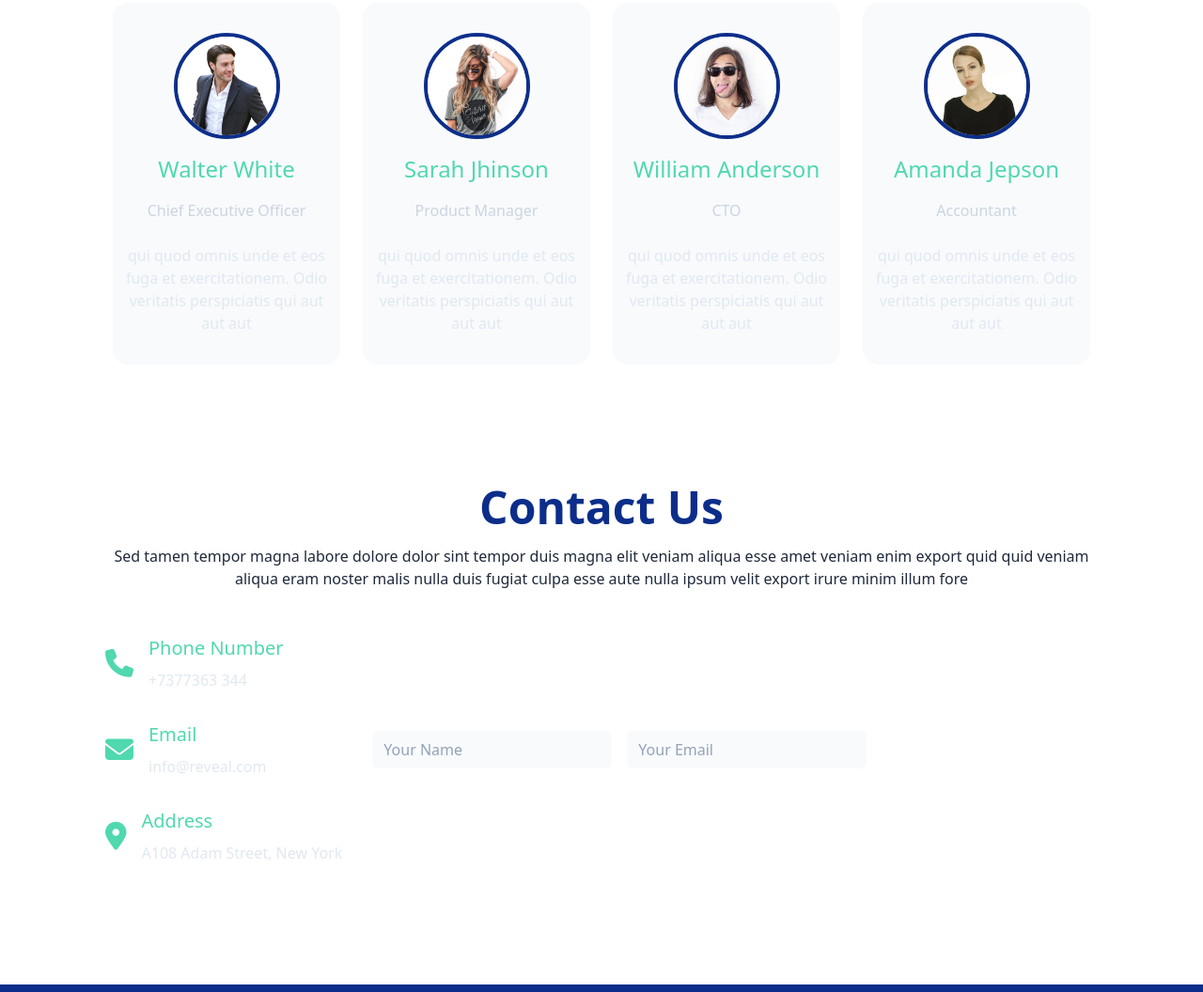
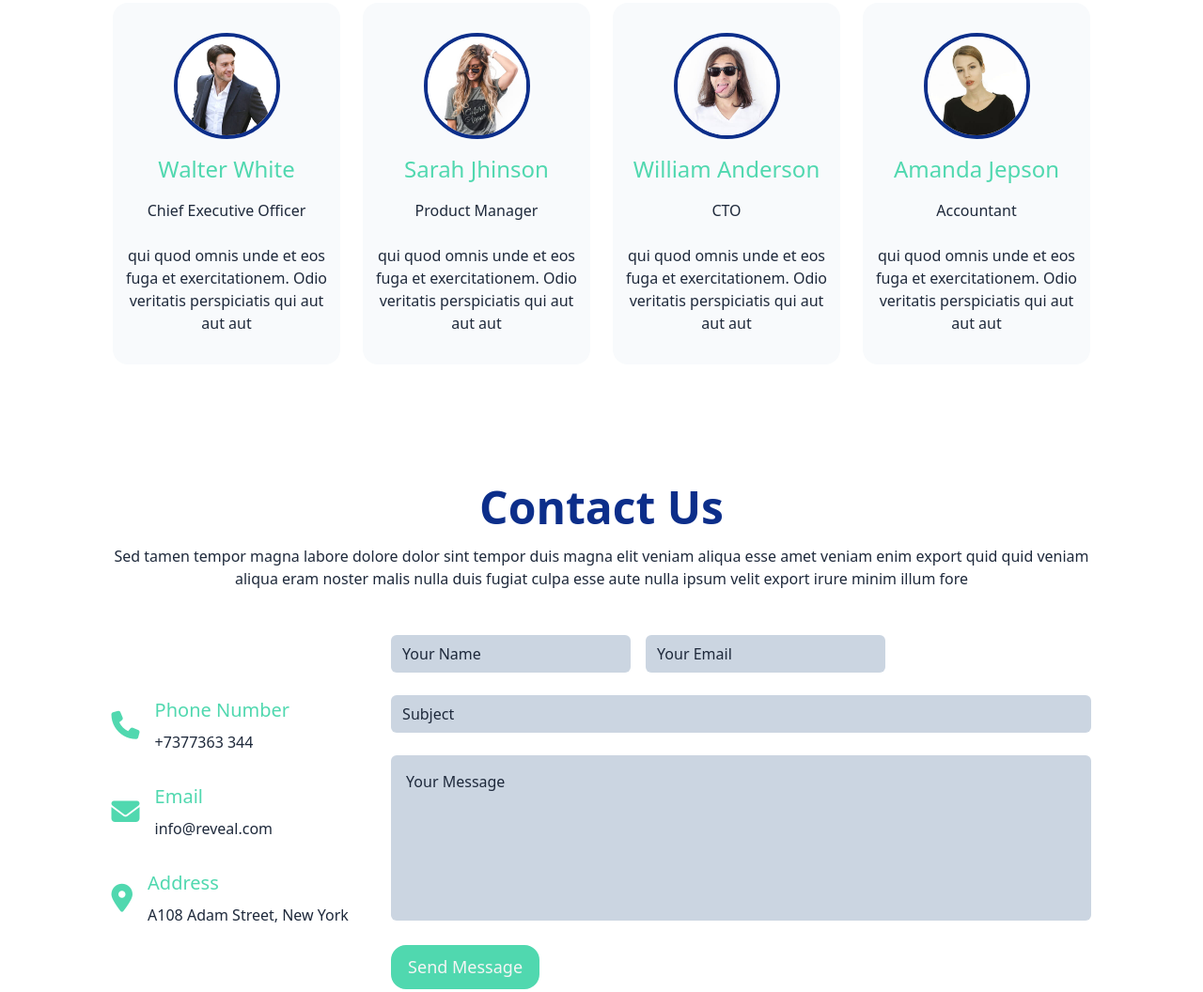
Before and after one commit to apurbomondal85/reveal-website-responsive, a website: page src/index.html in a window 1280 px wide. Shown: the part 2205-3261 px from the top of the page at 94% size. Drawn offline with Linux system fonts and the light colour scheme.

Commit message:
reveal website is complete with responsive

```diff
--- a/src/index.html
+++ b/src/index.html
@@ -95,8 +95,8 @@
                         <img src="image/team-1.jpg" class="rounded-full w-1/2 mx-auto border-4 border-primary" alt="">
                     </div>
                     <h3 class="text-secondary text-2xl font-medium dark:text-slate-200">Walter White</h3>
-                    <p class="text-slate-300 mb-2">Chief Executive Officer</p>
-                    <p class="text-slate-200 text-center">qui quod omnis unde et eos fuga et exercitationem. Odio veritatis perspiciatis qui aut aut aut</p>
+                    <p class="text-slate-800 mb-2 dark:text-slate-200">Chief Executive Officer</p>
+                    <p class="text-slate-800 text-center dark:text-slate-200">qui quod omnis unde et eos fuga et exercitationem. Odio veritatis perspiciatis qui aut aut aut</p>
                 </div>
                 <div class="flex flex-col items-center gap-4 bg-slate-50 p-8
                 sm:px-2 rounded-2xl dark:bg-slate-500">
@@ -104,24 +104,24 @@
                         <img src="image/team-2.jpg" class="rounded-full w-1/2 mx-auto border-4 border-primary" alt="">
                     </div>
                     <h3 class="text-secondary text-2xl font-medium dark:text-slate-200">Sarah Jhinson</h3>
-                    <p class="text-slate-300 mb-2">Product Manager</p>
-                    <p class="text-slate-200 text-center">qui quod omnis unde et eos fuga et exercitationem. Odio veritatis perspiciatis qui aut aut aut</p>
+                    <p class="text-slate-800 dark:text-slate-200 mb-2">Product Manager</p>
+                    <p class="text-slate-800 dark:text-slate-200 text-center">qui quod omnis unde et eos fuga et exercitationem. Odio veritatis perspiciatis qui aut aut aut</p>
                 </div>
                 <div class="flex flex-col items-center gap-4 bg-slate-50 p-8 sm:px-2 rounded-2xl dark:bg-slate-500">
                     <div>
                         <img src="image/team-3.jpg" class="rounded-full w-1/2 mx-auto border-4 border-primary" alt="">
                     </div>
                     <h3 class="text-secondary text-2xl font-medium dark:text-slate-200">William Anderson</h3>
-                    <p class="text-slate-300 mb-2">CTO</p>
-                    <p class="text-slate-200 text-center">qui quod omnis unde et eos fuga et exercitationem. Odio veritatis perspiciatis qui aut aut aut</p>
+                    <p class="text-slate-800 dark:text-slate-200 mb-2">CTO</p>
+                    <p class="text-slate-800 dark:text-slate-200 text-center">qui quod omnis unde et eos fuga et exercitationem. Odio veritatis perspiciatis qui aut aut aut</p>
                 </div>
                 <div class="flex flex-col items-center gap-4 bg-slate-50 p-8 sm:px-2 rounded-2xl dark:bg-slate-500">
                     <div>
                         <img src="image/team-4.jpg" class="rounded-full w-1/2 mx-auto border-4 border-primary" alt="">
                     </div>
                     <h3 class="text-secondary text-2xl font-medium dark:text-slate-200">Amanda Jepson</h3>
-                    <p class="text-slate-300 mb-2">Accountant</p>
-                    <p class="text-slate-200 text-center">qui quod omnis unde et eos fuga et exercitationem. Odio veritatis perspiciatis qui aut aut aut</p>
+                    <p class="text-slate-800 dark:text-slate-200 mb-2">Accountant</p>
+                    <p class="text-slate-800 dark:text-slate-200 text-center">qui quod omnis unde et eos fuga et exercitationem. Odio veritatis perspiciatis qui aut aut aut</p>
                 </div>
             </div>
         </section>
@@ -132,43 +132,46 @@
             <p class="text-slate-800 text-center dark:text-slate-200">
                 Sed tamen tempor magna labore dolore dolor sint tempor duis magna elit veniam aliqua esse amet veniam enim export quid quid veniam aliqua eram noster malis nulla duis fugiat culpa esse aute nulla ipsum velit export irure minim illum fore
             </p>
-            <div class="flex flex-col md:flex-row items-center gap-8 mt-12">
+            <div class="flex flex-col md:flex-row items-center md:justify-around gap-8 mt-12">
                 <div class="space-y-8">
                     <div class="flex items-center gap-4">
                         <i class="fa-solid fa-phone text-3xl text-secondary"></i>
                         <div>
                             <h3 class="text-secondary font-medium text-xl mb-2 dark:text-slate-200">Phone Number</h3>
-                            <p class="text-slate-200">+7377363 344</p>
+                            <p class="text-slate-800 dark:text-slate-200">+7377363 344</p>
                         </div>
                     </div>
                     <div class="flex items-center gap-4">
                         <i class="fa-solid fa-envelope text-3xl text-secondary"></i>
                         <div>
                             <h3 class="text-secondary font-medium text-xl mb-2 dark:text-slate-200">Email</h3>
-                            <p class="text-slate-200">info@reveal.com</p>
+                            <p class="text-slate-800 dark:text-slate-200">info@reveal.com</p>
                         </div>
                     </div>
                     <div class="flex items-center gap-4">
                         <i class="fa-solid fa-location-dot text-3xl text-secondary"></i>
                         <div>
                             <h3 class="text-secondary font-medium text-xl mb-2 dark:text-slate-200">Address</h3>
-                            <p class="text-slate-200">A108 Adam Street, New York</p>
+                            <p class="text-slate-800 dark:text-slate-200">A108 Adam Street, New York</p>
                         </div>
                 </div>
                     </div>
                 <div class="w-full md:w-auto">
                     <form>
                         <div class="flex items-center gap-4">
-                            <input type="text" name="username" id="username" required placeholder="your name" class="">
-                            <input type="email" name="email" id="email" required placeholder="your email" class="">
+                            <input type="text" name="username" id="username" required placeholder="your name" class="inp">
+                            <input type="email" name="email" id="email" required placeholder="your email" class="ema">
                         </div>
+                        <input type="text" name="subject" id="subject" placeholder="Subject" class="my-6 w-full sub" required>
+                        <textarea name="textarea" id="textarea" cols="30" rows="6" class="w-full resize-none p-4 rounded-md outline-none" placeholder="Your Message" required></textarea>
+                        <button class="main-btn secondary mt-5">Send Message</button>
                     </form>
                 </div>
             </div>
         </section>
     </main>
-    <footer class="bg-primary py-16">
-
+    <footer class="bg-primary py-16 dark:bg-slate-700">
+        <h6 class="text-slate-200 text-center">© Copyright Reveal. All Rights Reserved</h6>
     </footer>
 
 </body>
--- a/src/style.css
+++ b/src/style.css
@@ -20,4 +20,7 @@
     .secondary{
         @apply bg-secondary border-secondary hover:text-secondary hover:bg-transparent;
     }
+    .inp,.ema,.sub,textarea{
+        @apply bg-slate-300 text-slate-800 placeholder:text-slate-800 dark:bg-slate-500 dark:text-slate-100 dark:placeholder:text-slate-100;
+    }
 }
```
Also changed, not shown: public/style.css.
